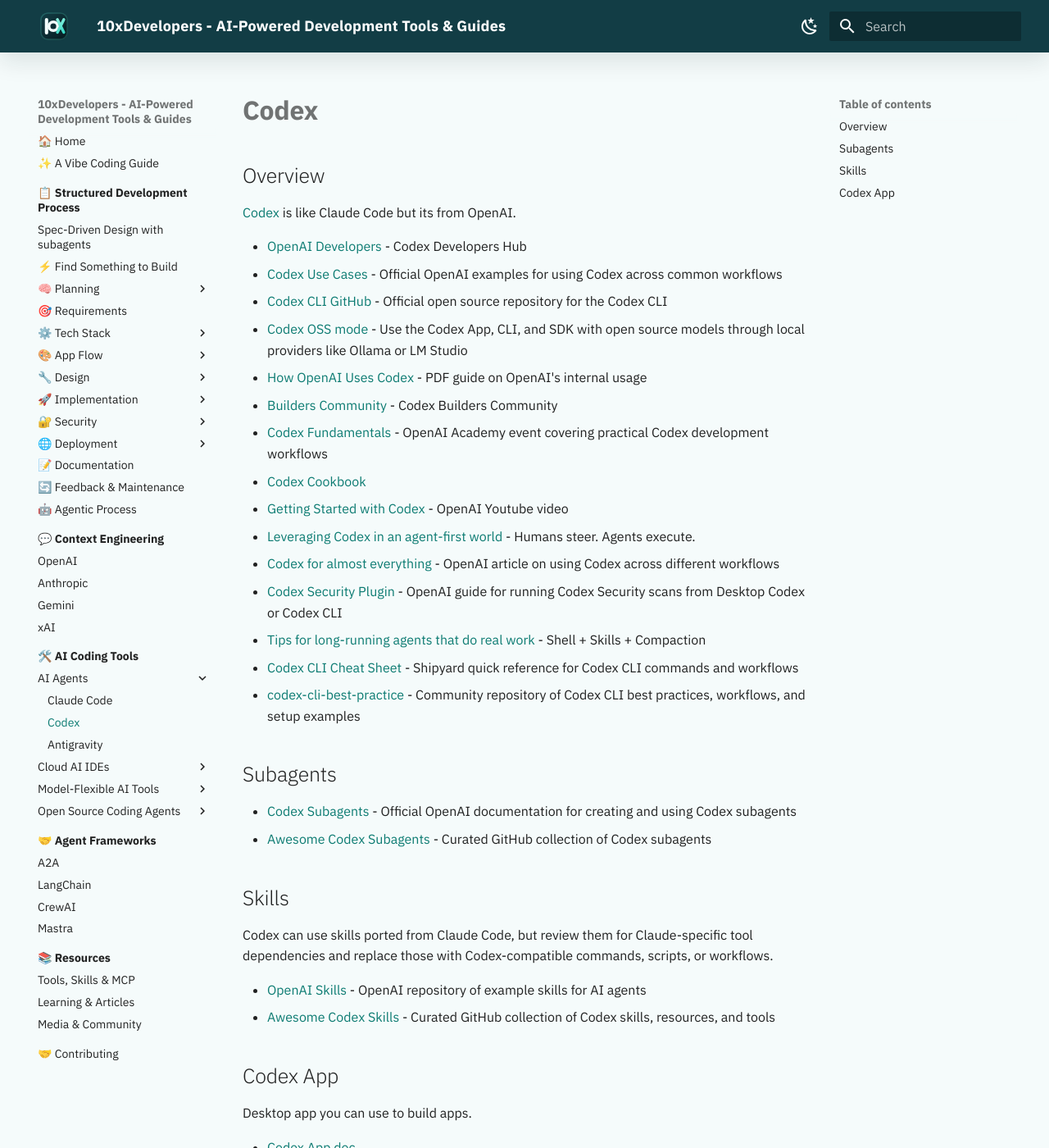
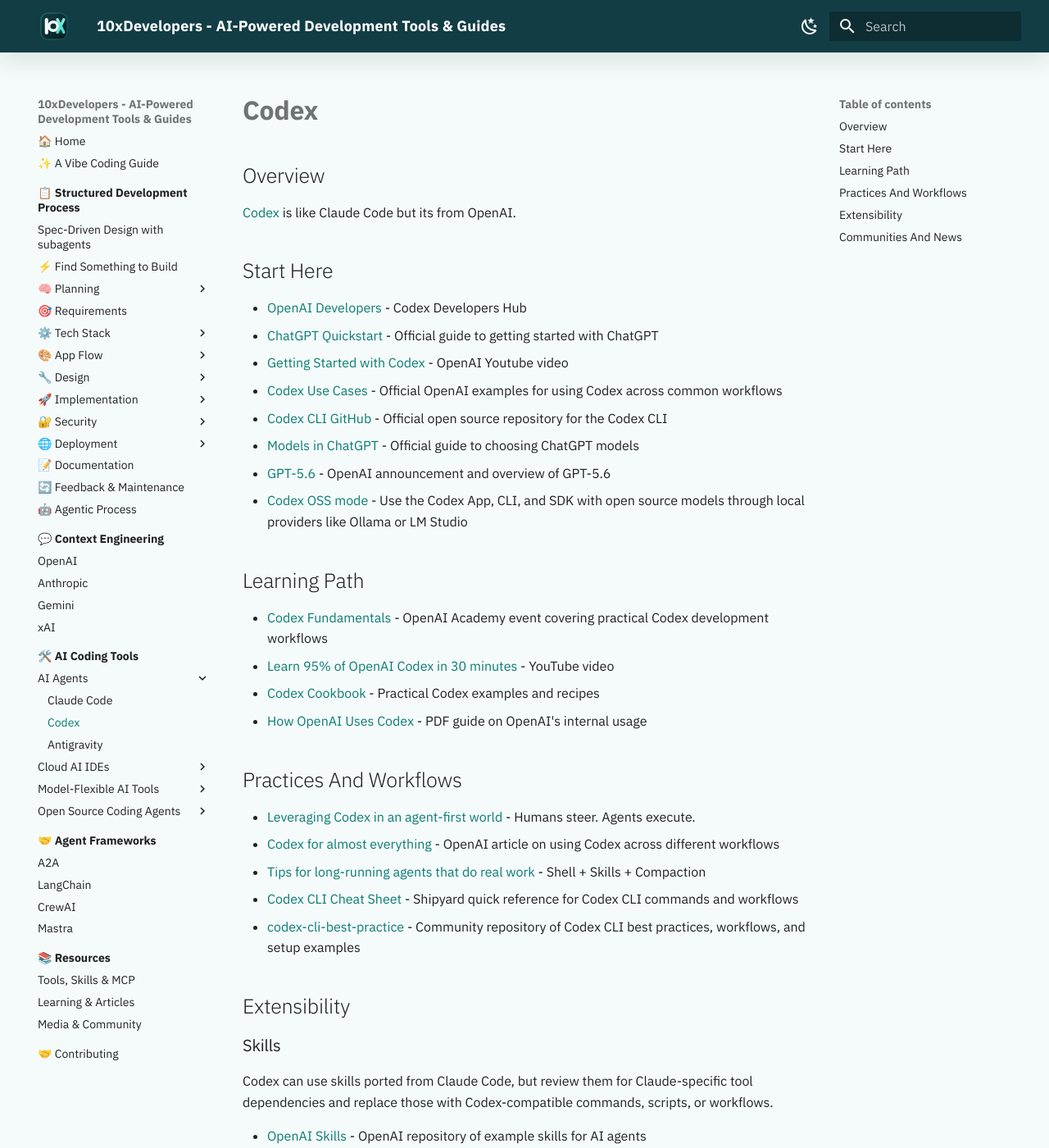
Before and after one commit to shlomoc/10xdev, an MkDocs documentation site: the page built from docs/ai-coding-tools/ai-agents/codex.md, in a window 1280 px wide and 1400 px high. Shown: the whole window at 82% size. Built offline with MkDocs 1.6.1 and Material for MkDocs 9.7.7, drawn with Linux system fonts in a browser that asks for light colours; some of the changed text lies outside the part shown.

Commit message:
docs: add new resources for Claude Code, Codex, and agentic workflows

```diff
--- a/docs/ai-coding-tools/ai-agents/codex.md
+++ b/docs/ai-coding-tools/ai-agents/codex.md
@@ -4,37 +4,53 @@
 
 [Codex](https://openai.com/codex/) is like Claude Code but its from OpenAI.
 
+## Start Here
+
 - [OpenAI Developers](https://developers.openai.com/codex/) - Codex Developers Hub
+- [ChatGPT Quickstart](https://learn.chatgpt.com/docs/quickstart) - Official guide to getting started with ChatGPT
+- [Getting Started with Codex](https://www.youtube.com/watch?v=px7XlbYgk7I) - OpenAI Youtube video
 - [Codex Use Cases](https://developers.openai.com/codex/use-cases) - Official OpenAI examples for using Codex across common workflows
 - [Codex CLI GitHub](https://github.com/openai/codex) - Official open source repository for the Codex CLI
+- [Models in ChatGPT](https://learn.chatgpt.com/docs/models?surface=app) - Official guide to choosing ChatGPT models
+- [GPT-5.6](https://openai.com/index/gpt-5-6/) - OpenAI announcement and overview of GPT-5.6
 - [Codex OSS mode](https://developers.openai.com/codex/config-advanced#oss-mode-local-providers) - Use the Codex App, CLI, and SDK with open source models through local providers like Ollama or LM Studio
+
+## Learning Path
+
+- [Codex Fundamentals](https://academy.openai.com/events/codex-fundamentals-an2pl5654l) - OpenAI Academy event covering practical Codex development workflows
+- [Learn 95% of OpenAI Codex in 30 minutes](https://www.youtube.com/watch?v=474wZZHoWN4&t=1s) - YouTube video
+- [Codex Cookbook](https://cookbook.openai.com/topic/codex) - Practical Codex examples and recipes
 - [How OpenAI Uses Codex](https://cdn.openai.com/pdf/6a2631dc-783e-479b-b1a4-af0cfbd38630/how-openai-uses-codex.pdf) - PDF guide on OpenAI's internal usage
-- [Builders Community](https://academy.openai.com/public/clubs/builders-etkn1/overview) - Codex Builders Community
-- [Codex Fundamentals](https://academy.openai.com/events/codex-fundamentals-an2pl5654l) - OpenAI Academy event covering practical Codex development workflows
-- [Codex Cookbook](https://cookbook.openai.com/topic/codex)
-- [Getting Started with Codex](https://www.youtube.com/watch?v=px7XlbYgk7I) - OpenAI Youtube video
+
+
+## Practices And Workflows
+
 - [Leveraging Codex in an agent-first world](https://openai.com/index/harness-engineering/) - Humans steer. Agents execute.
 - [Codex for almost everything](https://openai.com/index/codex-for-almost-everything/) - OpenAI article on using Codex across different workflows
-- [Codex Security Plugin](https://openai.com/daybreak/codex-security-plugin/) - OpenAI guide for running Codex Security scans from Desktop Codex or Codex CLI
 - [Tips for long-running agents that do real work](https://developers.openai.com/blog/skills-shell-tips) - Shell + Skills + Compaction
 - [Codex CLI Cheat Sheet](https://shipyard.build/blog/codex-cli-cheat-sheet) - Shipyard quick reference for Codex CLI commands and workflows
 - [codex-cli-best-practice](https://github.com/shanraisshan/codex-cli-best-practice) - Community repository of Codex CLI best practices, workflows, and setup examples
 
-## Subagents
+## Extensibility
 
-- [Codex Subagents](https://developers.openai.com/codex/subagents) - Official OpenAI documentation for creating and using Codex subagents
-- [Awesome Codex Subagents](https://github.com/VoltAgent/awesome-codex-subagents) - Curated GitHub collection of Codex subagents
-
-## Skills
+### Skills
 
 Codex can use skills ported from Claude Code, but review them for Claude-specific tool dependencies and replace those with Codex-compatible commands, scripts, or workflows.
 
 - [OpenAI Skills](https://github.com/openai/skills/) - OpenAI repository of example skills for AI agents
 - [Awesome Codex Skills](https://github.com/ComposioHQ/awesome-codex-skills) - Curated GitHub collection of Codex skills, resources, and tools
 
-## Codex App
+### Subagents And Tasks
 
-Desktop app you can use to build apps.
+- [Codex Subagents](https://developers.openai.com/codex/subagents) - Official OpenAI documentation for creating and using Codex subagents
+- [Awesome Codex Subagents](https://github.com/VoltAgent/awesome-codex-subagents) - Curated GitHub collection of Codex subagents
 
-- [Codex App doc](https://developers.openai.com/codex/app)
-- [Learn 95% of OpenAI Codex in 30 minutes](https://www.youtube.com/watch?v=474wZZHoWN4&t=1s) - YouTube video
+### Tools And Extensions
+
+- [Codex App](https://developers.openai.com/codex/app) - Desktop app for working with Codex on development tasks
+- [Codex Security Plugin](https://openai.com/daybreak/codex-security-plugin/) - OpenAI guide for running Codex Security scans from Desktop Codex or Codex CLI
+
+## Communities And News
+
+- [Builders Community](https://academy.openai.com/public/clubs/builders-etkn1/overview) - Codex Builders Community
+- [Codex subreddit](https://www.reddit.com/r/codex/) - Reddit community for Codex users
```
Also changed, not shown: docs/ai-coding-tools/ai-agents/claude-code.md (+1 -0 lines), docs/structured/agentic/index.md (+1 -0 lines).
